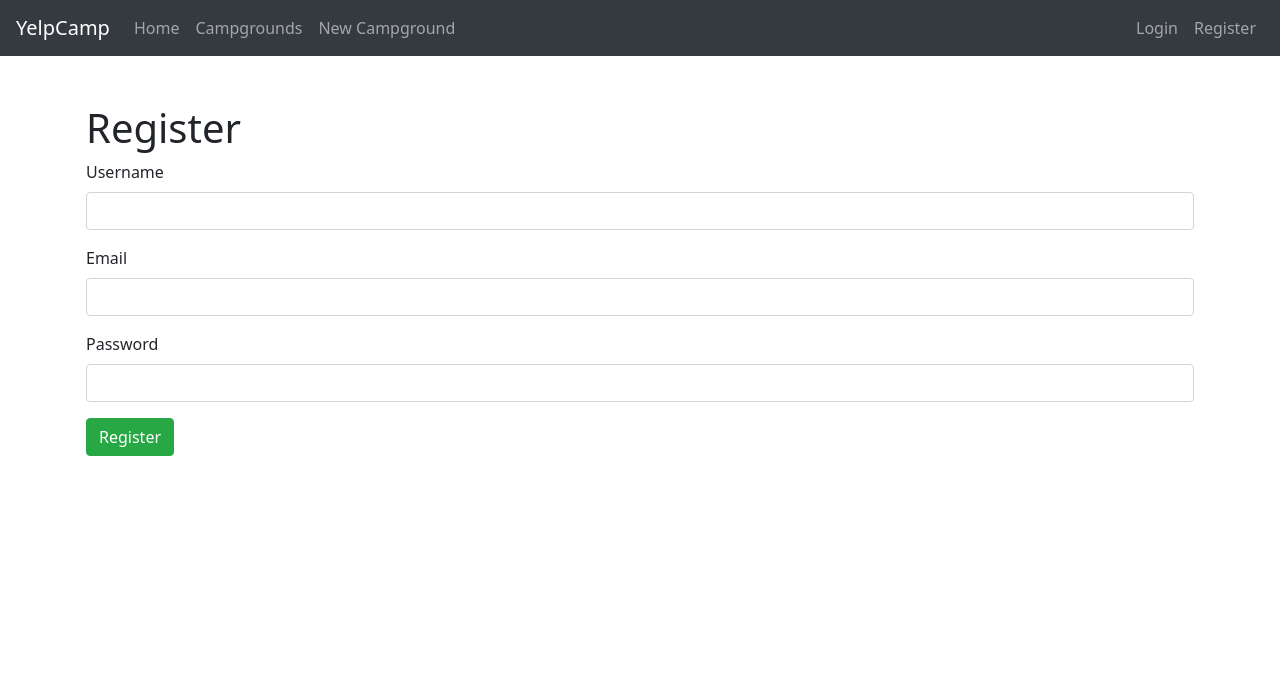
After one commit to talhazi/YelpCamp, a Node server app: page /register in a window 1280 px wide. The commit adds this page. Shown: the top 696 px of the page. Run offline with Node 20, Linux system fonts and the light colour scheme; some libraries are stand-ins or nearby versions.

Commit message:
adding authentication with passport, register, login, logout

```diff
--- a/app.js
+++ b/app.js
@@ -6,10 +6,13 @@ const session = require('express-session');
 const flash = require('connect-flash');
 const ExpressError = require('./utils/ExpressError');
 const methodOverride = require('method-override');
+const passport = require('passport');
+const LocalStrategy = require('passport-local');
+const User = require('./models/user');
 
-
-const campgrounds = require('./routes/campgrounds');
-const reviews = require('./routes/reviews');
+const userRoutes = require('./routes/users');
+const campgroundsRoutes = require('./routes/campgrounds');
+const reviewsRoutes = require('./routes/reviews');
 
 
 mongoose.connect('mongodb://localhost:27017/yelp-camp', {
@@ -45,19 +48,30 @@ const sessionsConfig = {
         maxAge:  1000 * 60 * 60 * 24 * 7
     }
 }
-app.use(session(sessionsConfig))
-app.use(flash())
+app.use(session(sessionsConfig));
+app.use(flash());
 
+app.use(passport.initialize());
+app.use(passport.session());
+passport.use(new LocalStrategy(User.authenticate()));
+
+passport.serializeUser(User.serializeUser());
+passport.deserializeUser(User.deserializeUser());
 
 
 app.use((req, res, next) => {
+    if (!['/login', '/'].includes(req.originalUrl)){
+        req.session.returnTo = req.originalUrl;
+    }
+    res.locals.currentUser = req.user;
     res.locals.success = req.flash('success');
     res.locals.error = req.flash('error');
     next();
 })
 
-app.use('/campgrounds', campgrounds);
-app.use('/campgrounds/:id/reviews', reviews);
+app.use('/', userRoutes);
+app.use('/campgrounds', campgroundsRoutes);
+app.use('/campgrounds/:id/reviews', reviewsRoutes);
 
 
 app.get('/', (req, res) => {
--- a/package.json
+++ b/package.json
@@ -18,6 +18,9 @@
     "joi": "^17.5.0",
     "method-override": "^3.0.0",
     "mongoose": "^5.10.4",
-    "morgan": "^1.10.0"
+    "morgan": "^1.10.0",
+    "passport": "^0.5.2",
+    "passport-local": "^1.0.0",
+    "passport-local-mongoose": "^6.1.0"
   }
 }
--- /dev/null
+++ b/routes/users.js
@@ -0,0 +1,44 @@
+const express = require('express');
+const router = express.Router();
+const catchAsync = require('../utils/catchAsync');
+const User = require('../models/user');
+const passport = require('passport');
+
+router.get('/register', (req, res) => {
+    res.render('users/register');
+})
+
+router.post('/register', catchAsync(async (req, res, next) => {
+    try {
+        const { email, username, password } = req.body;
+        const user = new User({ email, username });
+        const registeredUser = await User.register(user, password);
+        req.login(registeredUser, err => {
+            if(err) return next(err);
+            req.flash('success', 'Welcome to Yelp Camp!');
+            res.redirect('/campgrounds');
+        })
+    } catch(e){
+        req.flash('error', e.message);
+        res.redirect('/register');
+    }
+}));
+
+router.get('/login', (req, res) => {
+    res.render('users/login');
+});
+
+router.post('/login', passport.authenticate('local', { failureFlash: true, failureRedirect: '/login' }), (req, res) => {
+    req.flash('success', 'Welcome back!');
+    const redirectUel = req.session.returnTo || '/campgrounds';
+    delete req.session.returnTo;
+    res.redirect(redirectUel);
+});
+
+router.get('/logout', (req, res) => {
+    req.logout();
+    req.flash('success', 'Goodbye!');
+    res.redirect('/campgrounds');
+})
+
+module.exports = router;
--- a/views/layouts/boilerplate.ejs
+++ b/views/layouts/boilerplate.ejs
@@ -1,28 +1,30 @@
 <!DOCTYPE html>
 <html lang="en">
+
 <head>
     <meta charset="UTF-8">
-    <meta http-equiv="X-UA-Compatible" content="IE=edge">
     <meta name="viewport" content="width=device-width, initial-scale=1.0">
     <title>YelpCamp</title>
 
-    <link href="https://cdn.jsdelivr.net/npm/bootstrap@5.1.3/dist/css/bootstrap.min.css" rel="stylesheet"
-        integrity="sha384-1BmE4kWBq78iYhFldvKuhfTAU6auU8tT94WrHftjDbrCEXSU1oBoqyl2QvZ6jIW3" crossorigin="anonymous">
+    <link rel="stylesheet" href="https://stackpath.bootstrapcdn.com/bootstrap/5.0.0-alpha1/css/bootstrap.min.css"
+        integrity="sha384-r4NyP46KrjDleawBgD5tp8Y7UzmLA05oM1iAEQ17CSuDqnUK2+k9luXQOfXJCJ4I" crossorigin="anonymous">
 </head>
+
 <body class="d-flex flex-column vh-100">
-
-    <%- include('../partials/navbar') %>
-
+    <%- include('../partials/navbar')%>
     <main class="container mt-5">
-        <%- include('../partials/flash') %>
+        <%- include('../partials/flash')%>
         <%- body %>
     </main>
-    <%- include('../partials/footer') %>
-
-    <script src="https://cdn.jsdelivr.net/npm/bootstrap@5.1.3/dist/js/bootstrap.bundle.min.js"
-        integrity="sha384-ka7Sk0Gln4gmtz2MlQnikT1wXgYsOg+OMhuP+IlRH9sENBO0LRn5q+8nbTov4+1p" crossorigin="anonymous"></script>
+    <%- include('../partials/footer')%>
+    <script src="https://cdn.jsdelivr.net/npm/popper.js@1.16.0/dist/umd/popper.min.js"
+        integrity="sha384-Q6E9RHvbIyZFJoft+2mJbHaEWldlvI9IOYy5n3zV9zzTtmI3UksdQRVvoxMfooAo"
+        crossorigin="anonymous"></script>
+    <script src="https://stackpath.bootstrapcdn.com/bootstrap/5.0.0-alpha1/js/bootstrap.min.js"
+        integrity="sha384-oesi62hOLfzrys4LxRF63OJCXdXDipiYWBnvTl9Y9/TRlw5xlKIEHpNyvvDShgf/"
+        crossorigin="anonymous"></script>
 
     <script src='/javascripts/validateForms.js'></script>
+</body>
 
-</body>
 </html>
--- a/views/partials/flash.ejs
+++ b/views/partials/flash.ejs
@@ -1,13 +1,18 @@
+
 <% if(success && success.length) {%>
-<div class="alert alert-success alert-dismissible fade show" role="alert">
-    <%= success %>
-    <button type="button" class="btn-close" data-bs-dismiss="alert" aria-label="Close"></button>
-</div>
-<% } %>
+    <div class="alert alert-success alert-dismissible fade show" role="alert">
+        <%= success %>
+        <button type="button" class="close" data-dismiss="alert" aria-label="Close">
+            <span aria-hidden="true">&times;</span>
+        </button>
+    </div>
+    <% } %>
 
-<% if(error && error.length) {%>
+    <% if(error && error.length) {%>
     <div class="alert alert-danger alert-dismissible fade show" role="alert">
         <%= error %>
-        <button type="button" class="btn-close" data-bs-dismiss="alert" aria-label="Close"></button>
+        <button type="button" class="close" data-dismiss="alert" aria-label="Close">
+            <span aria-hidden="true">&times;</span>
+        </button>
     </div>
     <% } %>
--- a/views/partials/navbar.ejs
+++ b/views/partials/navbar.ejs
@@ -1,15 +1,23 @@
-
 <nav class="navbar sticky-top navbar-expand-lg navbar-dark bg-dark">
   <div class="container-fluid">
       <a class="navbar-brand" href="#">YelpCamp</a>
-          <button class="navbar-toggler" type="button" data-bs-toggle="collapse" data-bs-target="#navbarNavAltMarkup" aria-controls="navbarNavAltMarkup" aria-expanded="false" aria-label="Toggle navigation">
+      <button class="navbar-toggler" type="button" data-toggle="collapse" data-target="#navbarNavAltMarkup"
+          aria-controls="navbarNavAltMarkup" aria-expanded="false" aria-label="Toggle navigation">
           <span class="navbar-toggler-icon"></span>
       </button>
       <div class="collapse navbar-collapse" id="navbarNavAltMarkup">
           <div class="navbar-nav">
               <a class="nav-link" href="/">Home</a>
               <a class="nav-link" href="/campgrounds">Campgrounds</a>
-              <a class="nav-link" href="/campgrounds/new">New Campgrounds</a>
+              <a class="nav-link" href="/campgrounds/new">New Campground</a>
+          </div>
+          <div class="navbar-nav ml-auto">
+              <% if(!currentUser) {%>
+              <a class="nav-link" href="/login">Login</a>
+              <a class="nav-link" href="/register">Register</a>
+              <% } else {%>
+              <a class="nav-link" href="/logout">Logout</a>
+              <% } %>
           </div>
       </div>
   </div>
--- /dev/null
+++ b/views/users/register.ejs
@@ -0,0 +1,20 @@
+<% layout('layouts/boilerplate') %>
+<h1>Register</h1>
+<form action="/register" method="post" class="validated-form" novalidate>
+    <div class="mb-3">
+        <label class="form-label" for="username">Username</label>
+        <input class="form-control" type="text" id="username" name="username" required>
+        <div class="valid-feedback">Looks good!</div>
+    </div>
+    <div class="mb-3">
+        <label class="form-label" for="email">Email</label>
+        <input class="form-control" type="email" id="email" name="email" required>
+        <div class="valid-feedback">Looks good!</div>
+    </div>
+    <div class="mb-3">
+        <label class="form-label" for="password">Password</label>
+        <input class="form-control" type="password" id="password" name="password" required>
+        <div class="valid-feedback">Looks good!</div>
+    </div>
+    <button class="btn btn-success">Register</button>
+</form>
```
Also changed, not shown: middleware.js (added, +7 -0 lines), models/user.js (added, +15 -0 lines), routes/campgrounds.js (+7 -5 lines), views/users/login.ejs (added, +15 -0 lines), 1 other file. Lines whose indentation alone changed are shown as unchanged.
